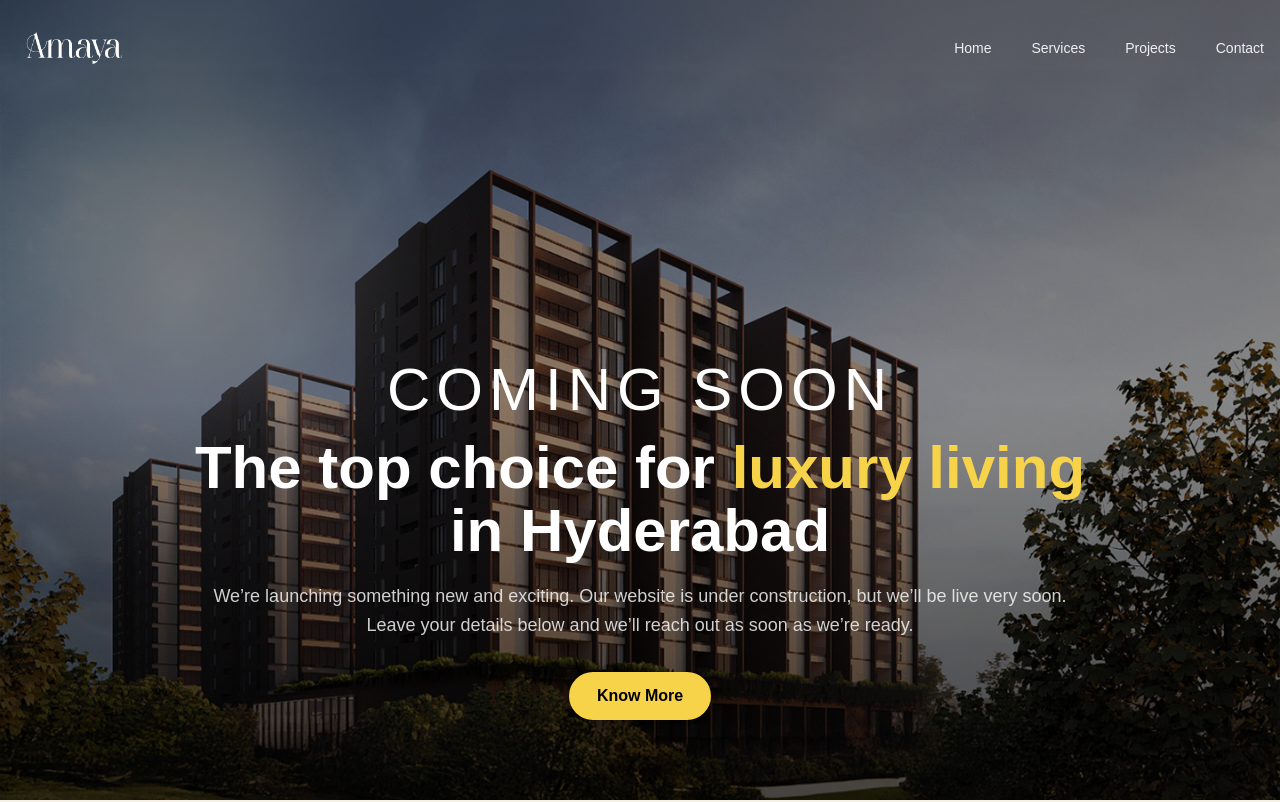
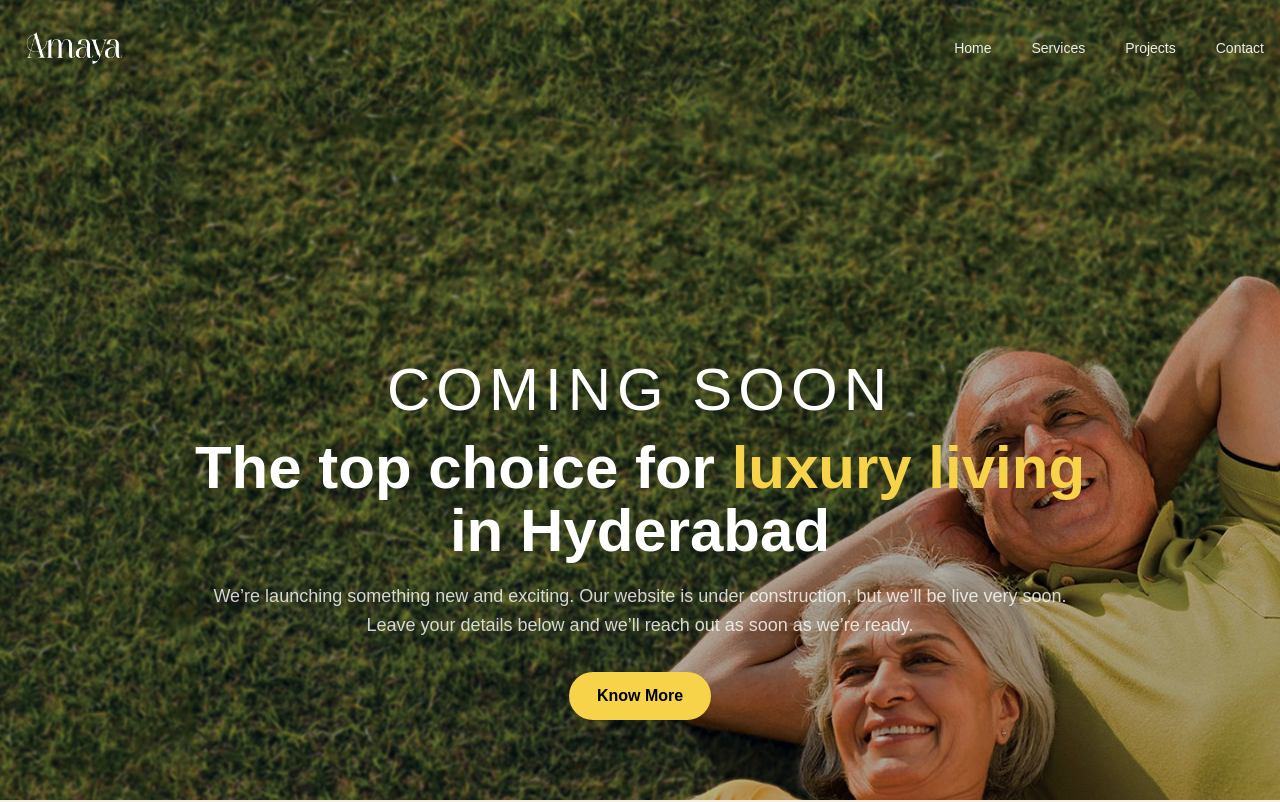
Before and after one commit to rahulweb-dev/Amaya, a Next.js app: page / in a window 1280 px wide. Shown: the top 802 px of the page. Built offline with nearby package versions, Linux system fonts and the light colour scheme.

Commit message:
updated banner

```diff
--- a/app/page.js
+++ b/app/page.js
@@ -88,17 +88,19 @@ export default function Home() {
       )}
 
       {/* HERO SECTION */}
-      <section
-        className='relative min-h-screen w-full overflow-hidden'
-        style={{
-          backgroundImage: "url('/assests/Render.jpg')",
-          backgroundSize: 'cover',
-          backgroundPosition: 'center',
-        }}
-      >
-        {/* Soft Overlay */}
+      <section className='relative min-h-screen w-full overflow-hidden'>
+        {/* Background Image */}
+        <Image
+          src='/assests/amaya.jpeg'
+          alt='Amaya Background'
+          fill
+          priority
+          className='object-cover object-fit'
+        />
+
+        {/* Overlay */}
         <div className='absolute inset-0 bg-black/30' />
-        <div className='absolute inset-0 bg-gradient-to-b from-black/40 via-black/20 to-black/60' />
+        {/* <div className='absolute inset-0 bg-gradient-to-b from-black/40 via-black/20 to-black/60' /> */}
 
         {/* Navbar */}
         <header className='absolute top-0 left-0 w-full z-20'>
@@ -110,7 +112,7 @@ export default function Home() {
                   alt='AMAYA Logo'
                   width={140}
                   height={60}
-                  className='h-12 w-auto object-contain '
+                  className='h-12 w-auto object-contain'
                   priority
                 />
               </div>
@@ -136,7 +138,7 @@ export default function Home() {
         {/* Hero Content */}
         <div className='relative z-10 min-h-screen flex items-end justify-center pb-20 px-4'>
           <div className='max-w-4xl text-center'>
-            <p className='text-white tracking-widest uppercase mb-4 text-6xl '>
+            <p className='text-white tracking-widest uppercase mb-4 text-6xl'>
               Coming Soon
             </p>
 
@@ -153,7 +155,6 @@ export default function Home() {
               below and we’ll reach out as soon as we’re ready.
             </p>
 
-            {/* Buttons */}
             <div className='mt-8 flex flex-col sm:flex-row gap-4 justify-center'>
               <a
                 href='#contact'
```
Also changed, not shown: public/assests/amaya.jpeg (added).
